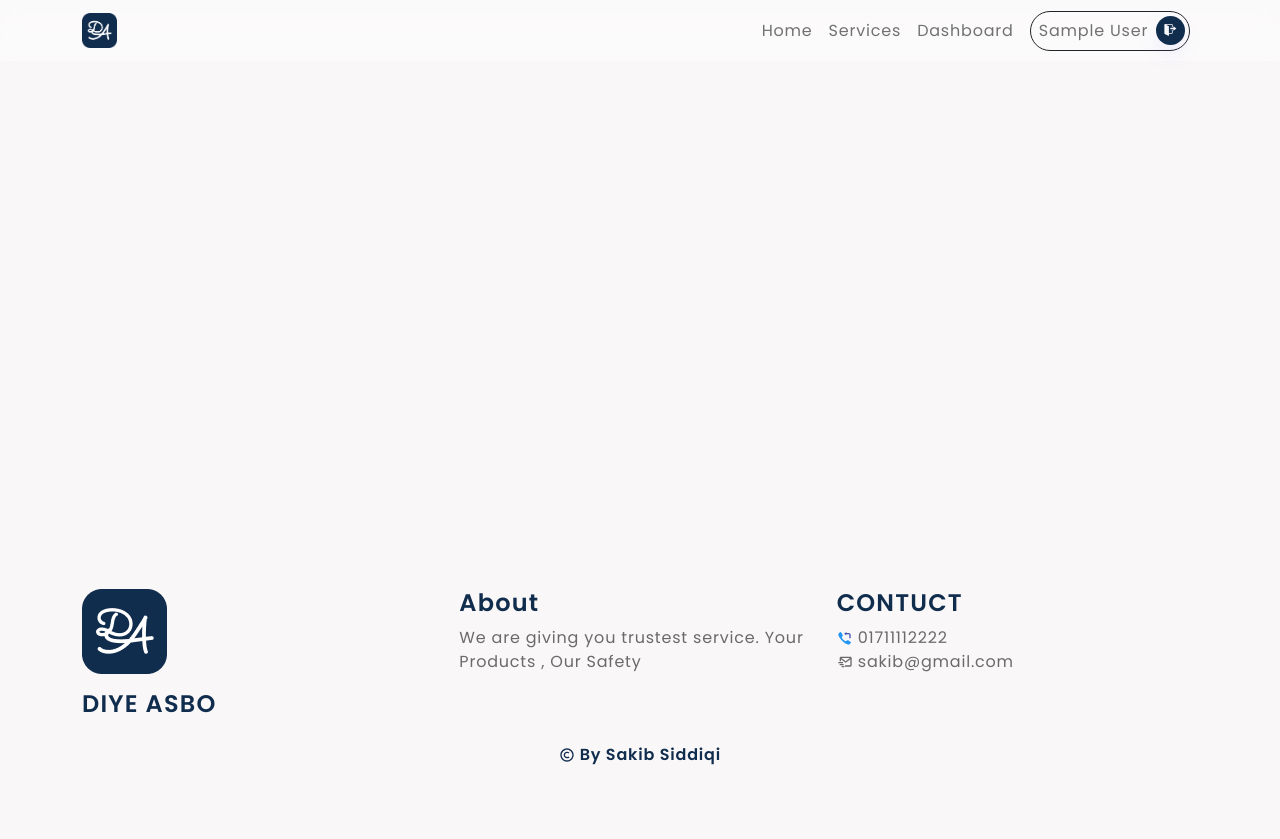
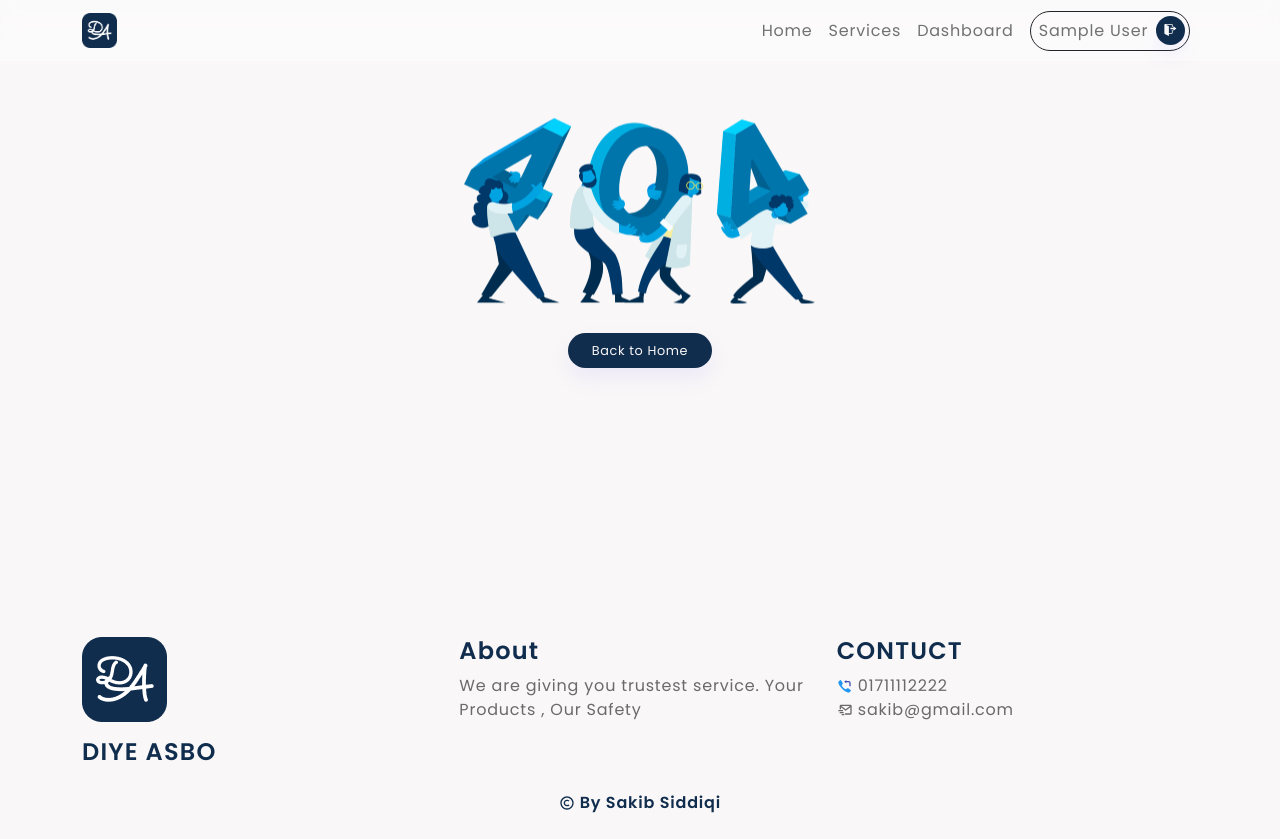
Before and after one commit to sakib-siddiqi/MERN-Diye-Asbo, a React (Create React App) app: page /add-service in a window 1280 px wide. Before the commit the page ends 800 px from the top, so only its background shows below. Built offline with nearby package versions, Linux system fonts and the light colour scheme; no server answers; sample sign-in values are in the browser's storage.

Commit message:
redirect to dashboard + 404

```diff
--- a/src/App.js
+++ b/src/App.js
@@ -11,6 +11,7 @@ import Services from "./Pages/Services/Services";
 import Footer from "./Shared/Footer/Footer";
 import Header from "./Shared/Header/Header";
 import PrivateRoute from "./Shared/PrivateRoute/PrivateRoute";
+import NotFound from "./Pages/404/NotFound";
 function App() {
   const { loading } = useFirebase();
   return (
@@ -33,6 +34,7 @@ function App() {
                     <DashBoard />
                   </PrivateRoute>
                   <Route path="/services/:_id" component={Services} />
+                  <Route path="*" component={NotFound} />
                 </Switch>
               </div>
               <Footer />
--- /dev/null
+++ b/src/Pages/404/NotFound.jsx
@@ -0,0 +1,30 @@
+import React from "react";
+import { Col, Container, Nav, Row } from "react-bootstrap";
+import { NavLink } from "react-router-dom";
+const NotFound = () => {
+  return (
+    <Container>
+      <Row className="justify-content-center mt-5">
+        <Col xs={12} md={8} lg={6} className="center flex-column">
+          <img
+            src="./images/notFound.png"
+            alt="notfound png"
+            className="img-fluid mb-4"
+          />
+          <Nav.Item>
+            <Nav.Link
+              as={NavLink}
+              exact
+              to="/"
+              className="my-btn py-2 px-4 ls-2 rounded-pill"
+            >
+              Back to Home
+            </Nav.Link>
+          </Nav.Item>
+        </Col>
+      </Row>
+    </Container>
+  );
+};
+
+export default NotFound;
--- a/src/Pages/Dashboard/AddService/AddService.jsx
+++ b/src/Pages/Dashboard/AddService/AddService.jsx
@@ -61,6 +61,18 @@ const AddService = () => {
                   />
                 </div>
               </div>
+              <div className="mb-3">
+                <label htmlFor="s-img" className="form-label">
+                  <p className="mb-1 text-dark fw-normal ls1">Image</p>
+                </label>
+                <input
+                  type="link"
+                  className="form-control"
+                  id="s-img"
+                  placeholder="Service Image"
+                  {...register("s_image", { required: true })}
+                />
+              </div>
               {(errors.s_title || errors.s_description || errors.per_houre) && (
                 <p className="text-danger">This field is required</p>
               )}
--- a/src/Pages/Home/PhotoGellary.jsx
+++ b/src/Pages/Home/PhotoGellary.jsx
@@ -5,8 +5,8 @@ import gellary from "./gellary";
 const PhotoGellary = () => {
   return (
     <Row xs={1} md={3} lg={4} className="g-4">
-      {gellary.map((photo) => (
-        <Col>
+      {gellary.map((photo, index) => (
+        <Col key={index}>
           <img src={photo} alt="photoGellary" className="w-100 gellary-photo" />
         </Col>
       ))}
```
Also changed, not shown: public/Images/notFound.png (added).
